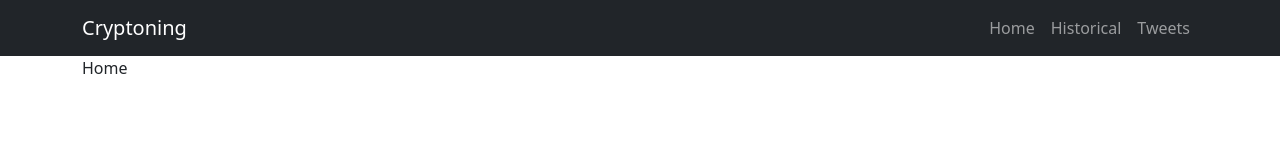
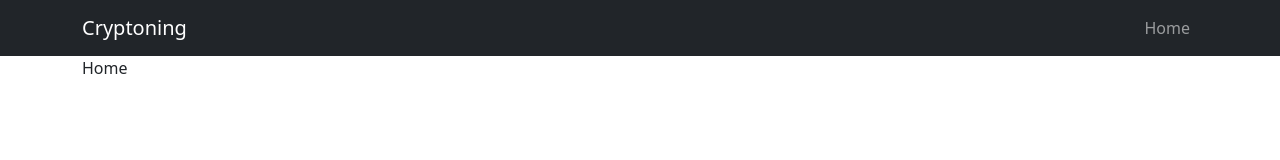
Before and after one commit to prabhumarappan/cryptoning, a React (Create React App) app: page / in a window 1280 px wide. Shown: the top 160 px of the page. Built offline with nearby package versions, Linux system fonts and the light colour scheme.

Commit message:
removed extra from the navbar

```diff
--- a/src/App.js
+++ b/src/App.js
@@ -21,8 +21,6 @@ function App() {
       <Container>
         <Routes>
           <Route path="/" element={<Home />} />
-          <Route path="/historical" element={<Historical />} />
-          <Route path="/tweets" element={<Tweets />} />
         </Routes>
       </Container>
     </BrowserRouter>
--- a/src/components/Navigator.js
+++ b/src/components/Navigator.js
@@ -12,8 +12,6 @@ class Navigator extends Component {
             <Navbar.Brand href="/">Cryptoning</Navbar.Brand>
             <Nav className="ml-auto">
               <Nav.Link href="/">Home</Nav.Link>
-              <Nav.Link href="/historical">Historical</Nav.Link>
-              <Nav.Link href="/tweets">Tweets</Nav.Link>
             </Nav>
           </Container>
         </Navbar>
```
